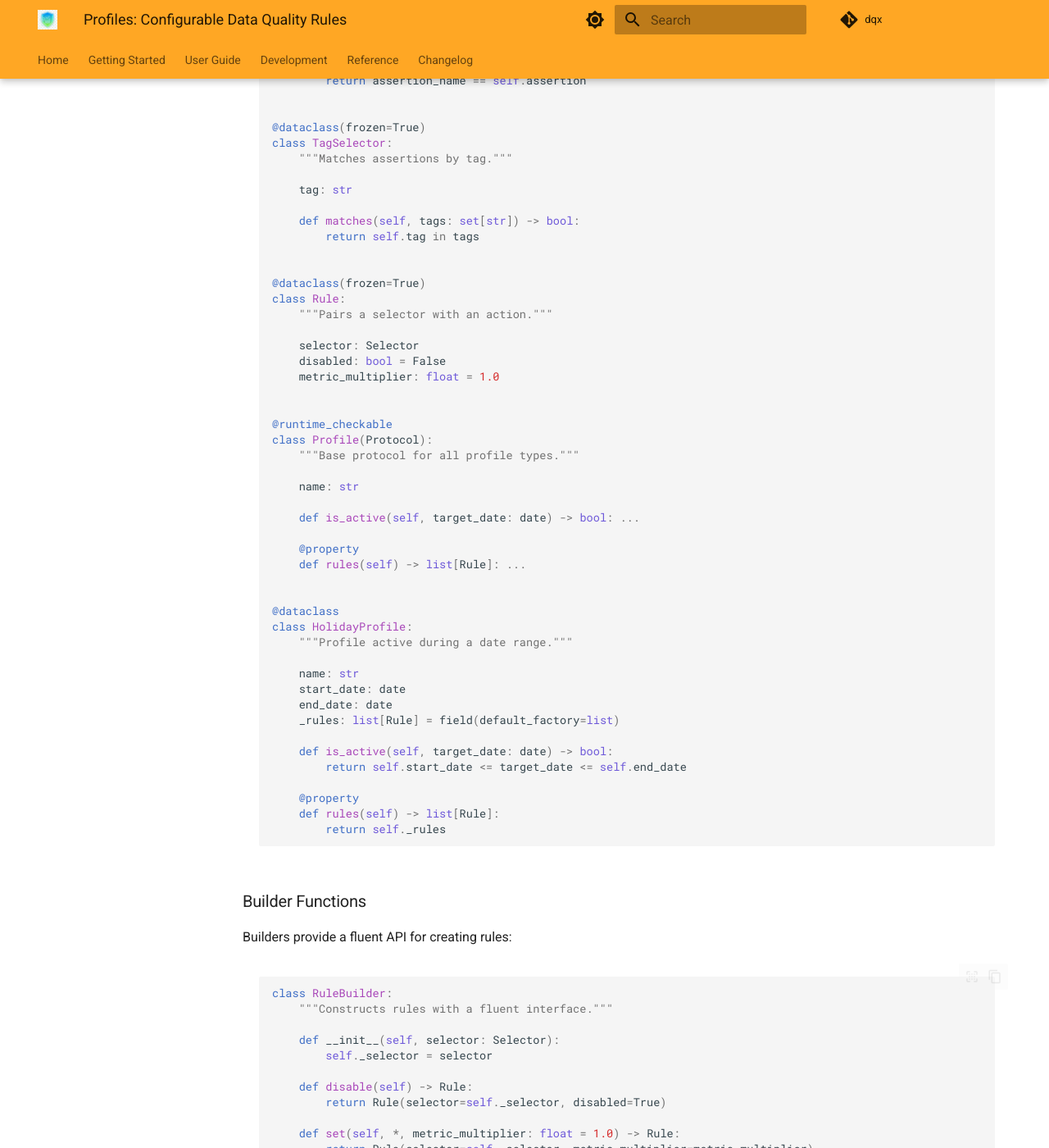
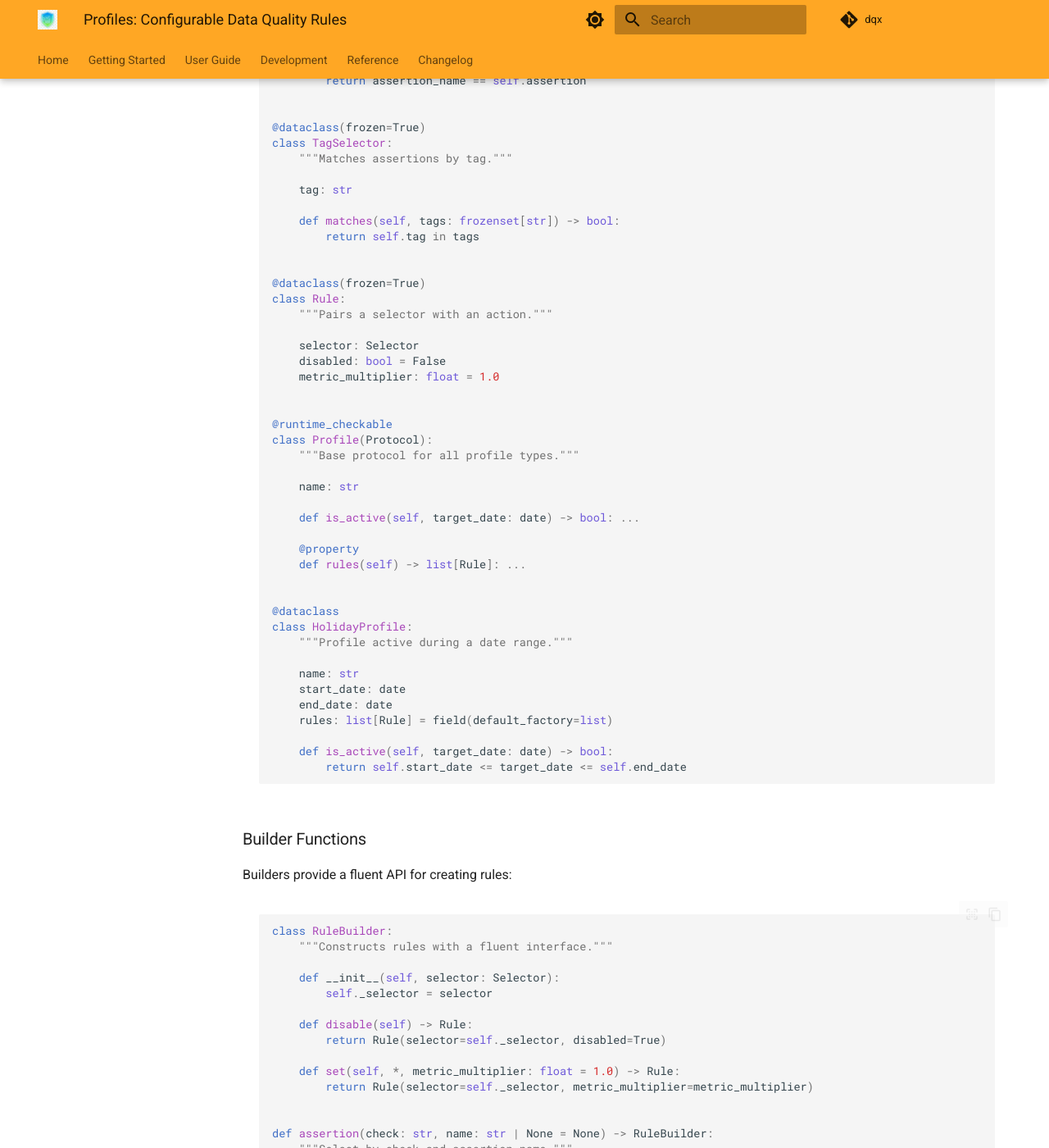
Before and after one commit to nampham2/dqx, an MkDocs documentation site: the page built from docs/design/profiles.md, in a window 1280 px wide and 1400 px high, scrolled down 3075 px. Shown: the whole window at 82% size. Built offline with MkDocs 1.6.1 and Material for MkDocs 9.7.7, drawn with Linux system fonts in a browser that asks for light colours; comment, search, counter and statistics services are not loaded.

Commit message:
docs(profiles): update design doc to match implementation

````diff
--- a/docs/design/profiles.md
+++ b/docs/design/profiles.md
@@ -133,7 +133,7 @@ class TagSelector:
 
     tag: str
 
-    def matches(self, tags: set[str]) -> bool:
+    def matches(self, tags: frozenset[str]) -> bool:
         return self.tag in tags
 
 
@@ -165,14 +165,10 @@ class HolidayProfile:
     name: str
     start_date: date
     end_date: date
-    _rules: list[Rule] = field(default_factory=list)
+    rules: list[Rule] = field(default_factory=list)
 
     def is_active(self, target_date: date) -> bool:
         return self.start_date <= target_date <= self.end_date
-
-    @property
-    def rules(self) -> list[Rule]:
-        return self._rules
 ```
 
 ### Builder Functions
````
